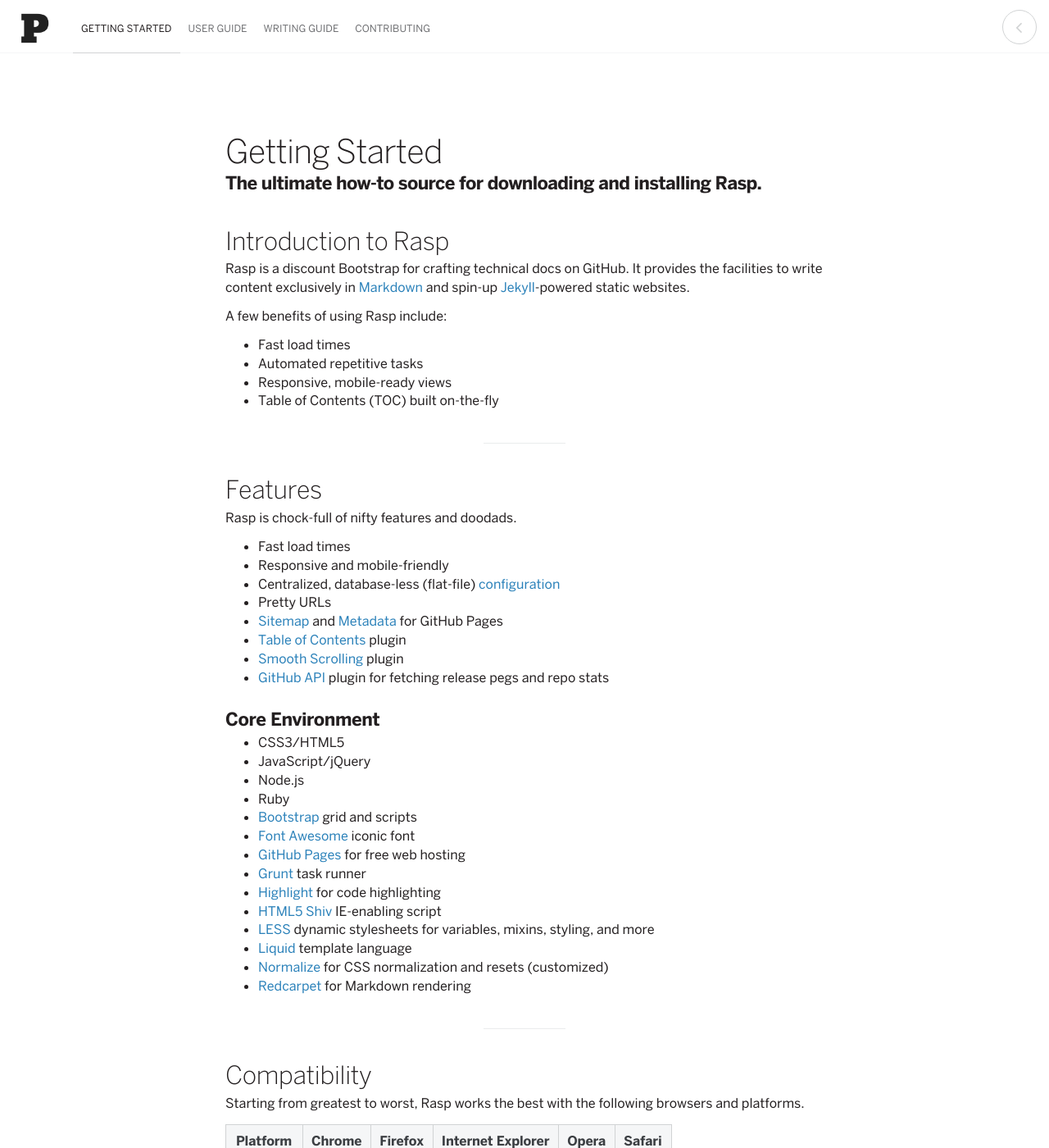
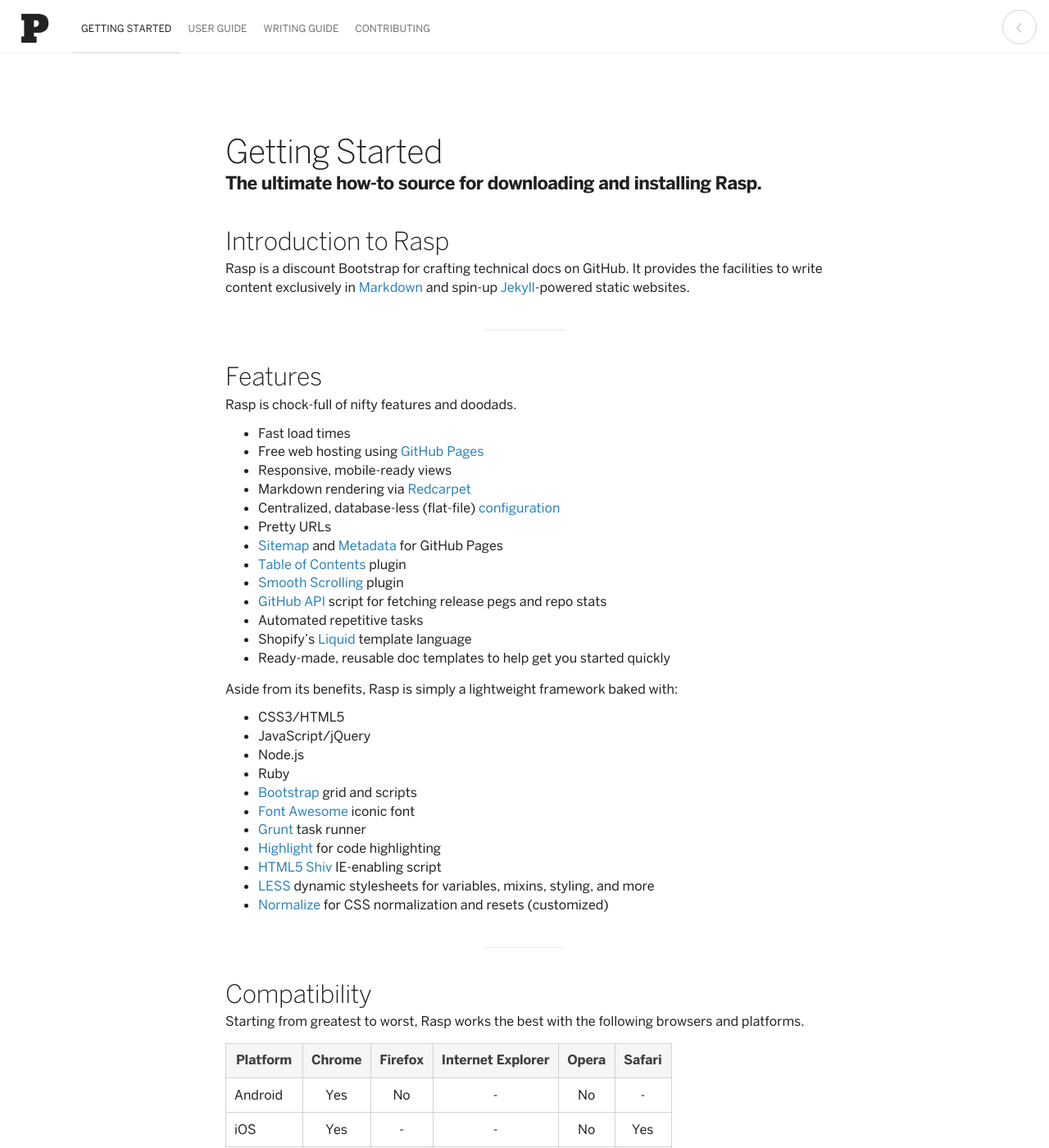
Before and after one commit to caleorourke/chirp, a Jekyll site: the page built from docs/getting-started.md, in a window 1280 px wide and 1400 px high. Shown: the whole window at 82% size. Built offline with Jekyll 4.4.1, drawn with Linux system fonts in a browser that asks for light colours; nearby versions of some CDN libraries; Markdown is read by kramdown in place of the engine named in the settings; the repository's description, which GitHub fills in, is left out.

Commit message:
update feature section

```diff
--- a/docs/getting-started.md
+++ b/docs/getting-started.md
@@ -9,42 +9,38 @@
 # Introduction to {{site.github.title}}
 {{site.github.title}} is a discount Bootstrap for crafting technical docs on GitHub. It provides the facilities to write content exclusively in [Markdown](http://en.m.wikipedia.org/wiki/Markdown) and spin-up [Jekyll](http://jekyllrb.com)-powered static websites.
 
-A few benefits of using {{site.github.title}} include:
-
-* Fast load times
-* Automated repetitive tasks
-* Responsive, mobile-ready views
-* Table of Contents (TOC) built on-the-fly
-
 ---
 
 # Features
 {{site.github.title}} is chock-full of nifty features and doodads.
 
 * Fast load times
-* Responsive and mobile-friendly
+* Free web hosting using [GitHub Pages](http://pages.github.com)
+* Responsive, mobile-ready views
+* Markdown rendering via [Redcarpet](http://github.com/vmg/redcarpet)
 * Centralized, database-less (flat-file) [configuration](http://github.com/caleorourke/rasp/blob/gh-pages/_config.yml)
 * Pretty URLs
 * [Sitemap](https://help.github.com/articles/sitemaps-for-github-pages) and [Metadata](http://help.github.com/articles/repository-metadata-on-github-pages) for GitHub Pages
 * [Table of Contents](http://github.com/caleorourke/rasp/blob/gh-pages/js/contents.js) plugin
 * [Smooth Scrolling](http://github.com/caleorourke/rasp/blob/gh-pages/js/easing.js) plugin
-* [GitHub API](http://github.com/caleorourke/rasp/blob/gh-pages/_includes/handlers/github.html) plugin for fetching release pegs and repo stats
+* [GitHub API](http://github.com/caleorourke/rasp/blob/gh-pages/_includes/handlers/github.html) script for fetching release pegs and repo stats
+* Automated repetitive tasks
+* Shopify's [Liquid](http://liquidmarkup.org) template language
+* Ready-made, reusable doc templates to help get you started quickly
 
-### Core Environment
+Aside from its benefits, Rasp is simply a lightweight framework baked with:
+
 * CSS3/HTML5
 * JavaScript/jQuery
 * Node.js
 * Ruby
 * [Bootstrap](http://twitter.github.io/bootstrap) grid and scripts
 * [Font Awesome](http://fortawesome.github.io/Font-Awesome) iconic font
-* [GitHub Pages](http://pages.github.com) for free web hosting
 * [Grunt](http://gruntjs.com) task runner
 * [Highlight](http://highlightjs.org/) for code highlighting
 * [HTML5 Shiv](http://code.google.com/p/html5shiv) IE-enabling script
 * [LESS](http://lesscss.org) dynamic stylesheets for variables, mixins, styling, and more
-* [Liquid](http://liquidmarkup.org) template language
 * [Normalize](http://necolas.github.io/normalize.css) for CSS normalization and resets (customized)
-* [Redcarpet](http://github.com/vmg/redcarpet) for Markdown rendering
 
 ---
 
```
